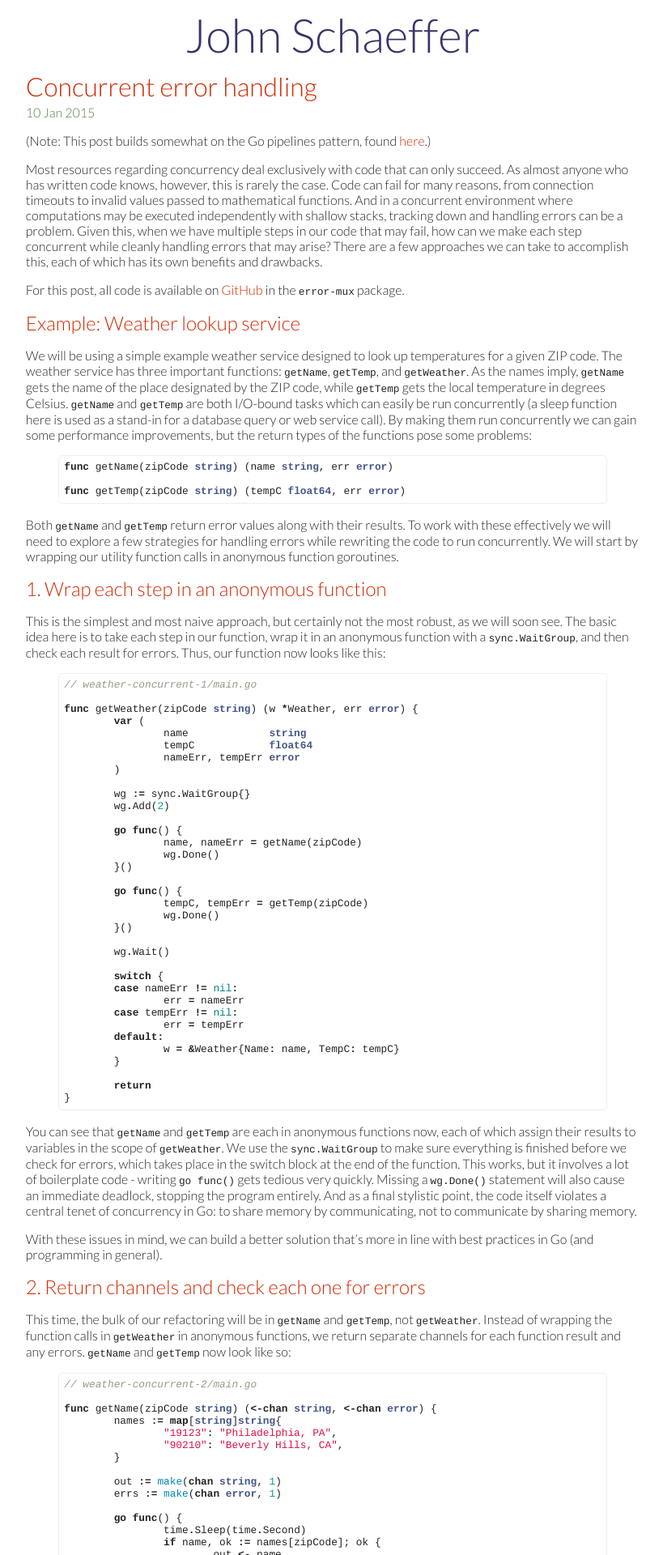
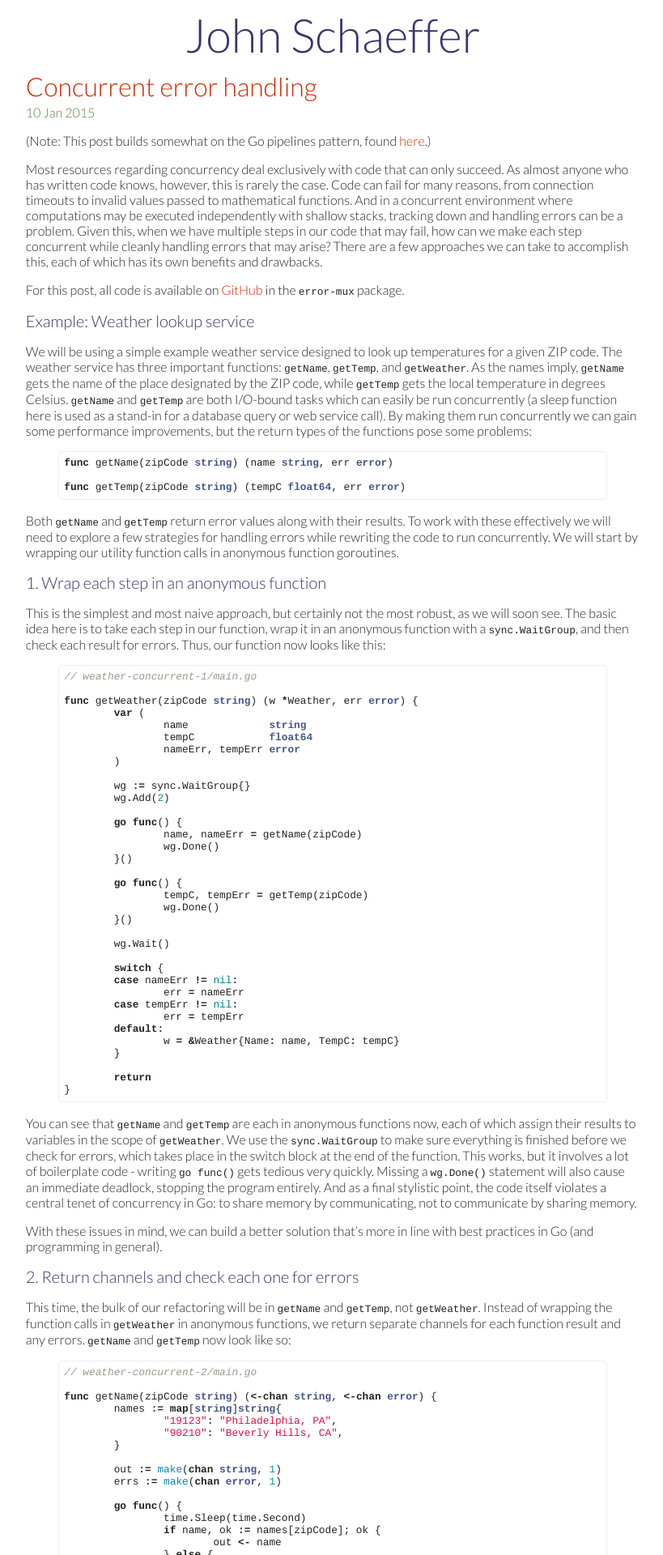
Before and after one commit to jnschaeffer/jnschaeffer.github.io, a Jekyll site: the page built from _posts/2015-01-10-errors-and-concurrency.md, in a window 1280 px wide. Shown: the top 1920 px of the page at 81% size, without its empty margins (229-1048 px from the left). Built offline with Jekyll 4.4.1, drawn with Linux system fonts in a browser that asks for light colours; Markdown is read by kramdown in place of the engine named in the settings.

Commit message:
Updating CSS.

```diff
--- a/_posts/2015-01-10-errors-and-concurrency.md
+++ b/_posts/2015-01-10-errors-and-concurrency.md
@@ -19,7 +19,7 @@ accomplish this, each of which has its own benefits and drawbacks.
 
 For this post, all code is available on [GitHub][2] in the `error-mux` package.
 
-## Example: Weather lookup service
+### Example: Weather lookup service
 
 We will be using a simple example weather service designed to look up
 temperatures for a given ZIP code. The weather service has three important
@@ -42,7 +42,7 @@ work with these effectively we will need to explore a few strategies for
 handling errors while rewriting the code to run concurrently. We will start by
 wrapping our utility function calls in anonymous function goroutines.
 
-## 1. Wrap each step in an anonymous function
+### 1. Wrap each step in an anonymous function
 
 This is the simplest and most naive approach, but certainly not the most
 robust, as we will soon see. The basic idea here is to take each step in our
@@ -100,7 +100,7 @@ memory by communicating, not to communicate by sharing memory.
 With these issues in mind, we can build a better solution that's more in line
 with best practices in Go (and programming in general).
 
-## 2. Return channels and check each one for errors
+### 2. Return channels and check each one for errors
 
 This time, the bulk of our refactoring will be in `getName` and `getTemp`, not
 `getWeather`. Instead of wrapping the function calls in `getWeather` in
@@ -195,7 +195,7 @@ repetition of `if err, open = ...; open` is less than ideal. As the number of
 concurrent tasks grows, so will the number of `if` statements. Fortunately, we
 can use the next (and final) approach discussed to fix this.
 
-## 3. Multiplex error channels and check the result
+### 3. Multiplex error channels and check the result
 
 Instead of overhauling any of our current functions, we'll be taking a bit of
 inspiration from the pipeline pattern here to handle our errors. The pipeline
@@ -281,7 +281,7 @@ error channel using the early termination technique described in the pipeline
 pattern post (e.g. a quit function to close the merged error channel). For the
 sake of brevity this is left as an exercise for any interested reader.
 
-## Moving forward
+### Moving forward
 
 In this post, we have looked at the problem of error handling in concurrent
 contexts and implemented logic to make concurrent error handling cleaner and
--- a/public/css/schaeffer.css
+++ b/public/css/schaeffer.css
@@ -49,6 +49,14 @@ a:active { text-decoration: none; }
   margin-top: 0;
   margin-bottom: .1em;
   color: #d02a04;
+  font-weight: 100;
+}
+
+.post h3 {
+  font-size: 1.25em;
+  margin-top: 0;
+  margin-bottom: .1em;
+  color: #39346b;
   font-weight: 100;
 }
 
```
